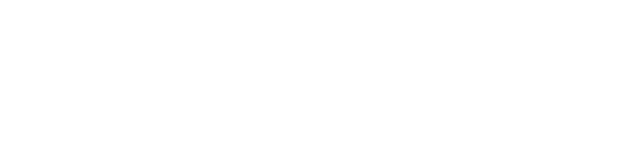
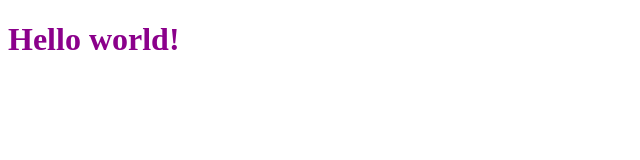
Before and after one commit to KaterinaPogorelova/test1, a plain HTML site: page index.html in a window 1280 px wide. Shown: the whole page, without its empty margins (0-640 px from the left). Drawn offline with Linux system fonts and the light colour scheme.

Commit message:
second commit

```diff
--- a/assets/style.css
+++ b/assets/style.css
@@ -0,0 +1,4 @@
+h1 {
+	color: darkmagenta;
+	size: 48px;
+}
--- a/index.html
+++ b/index.html
@@ -11,7 +11,7 @@
 </head>
 
 <body>
-
+	<h1>Hello world!</h1>
 </body>
 
 </html>
```
